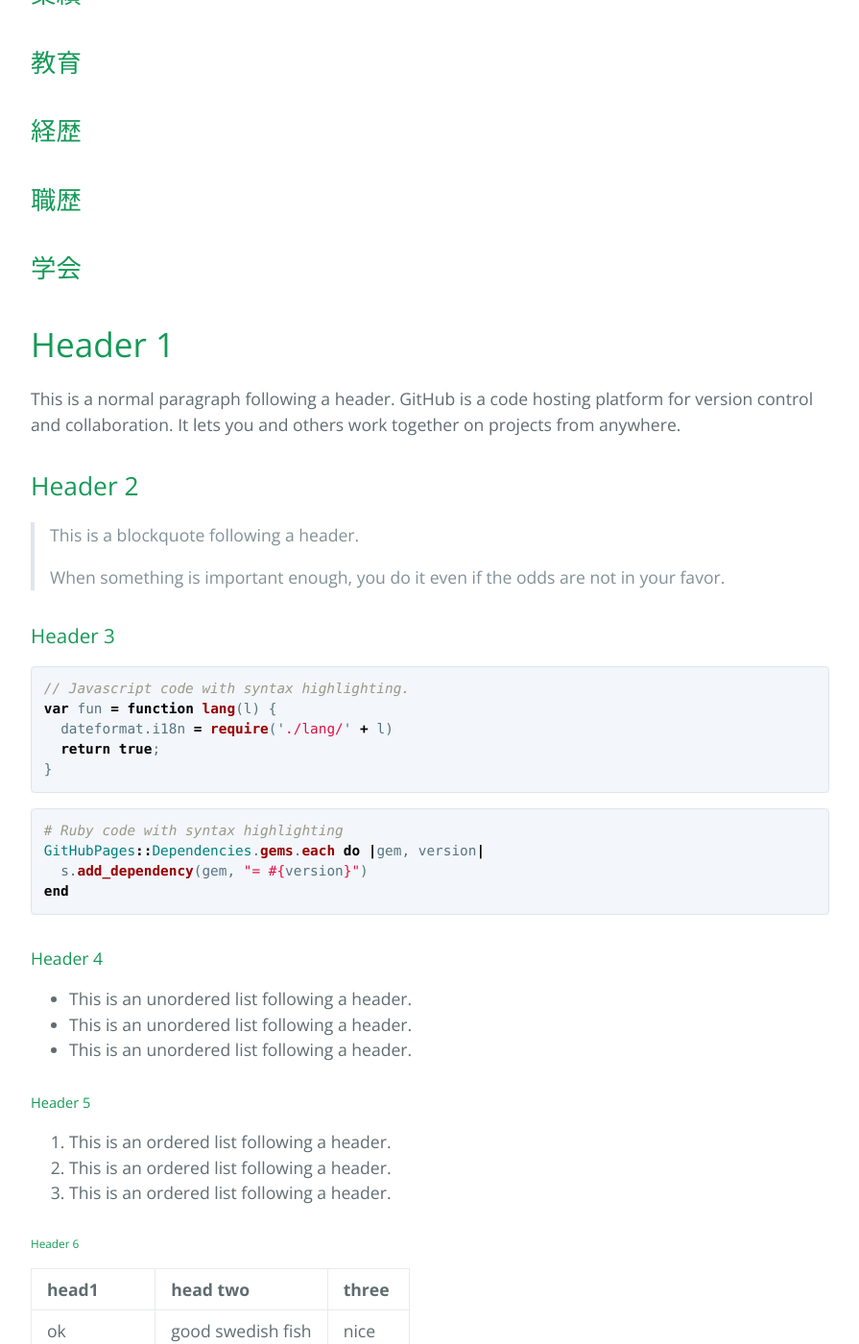
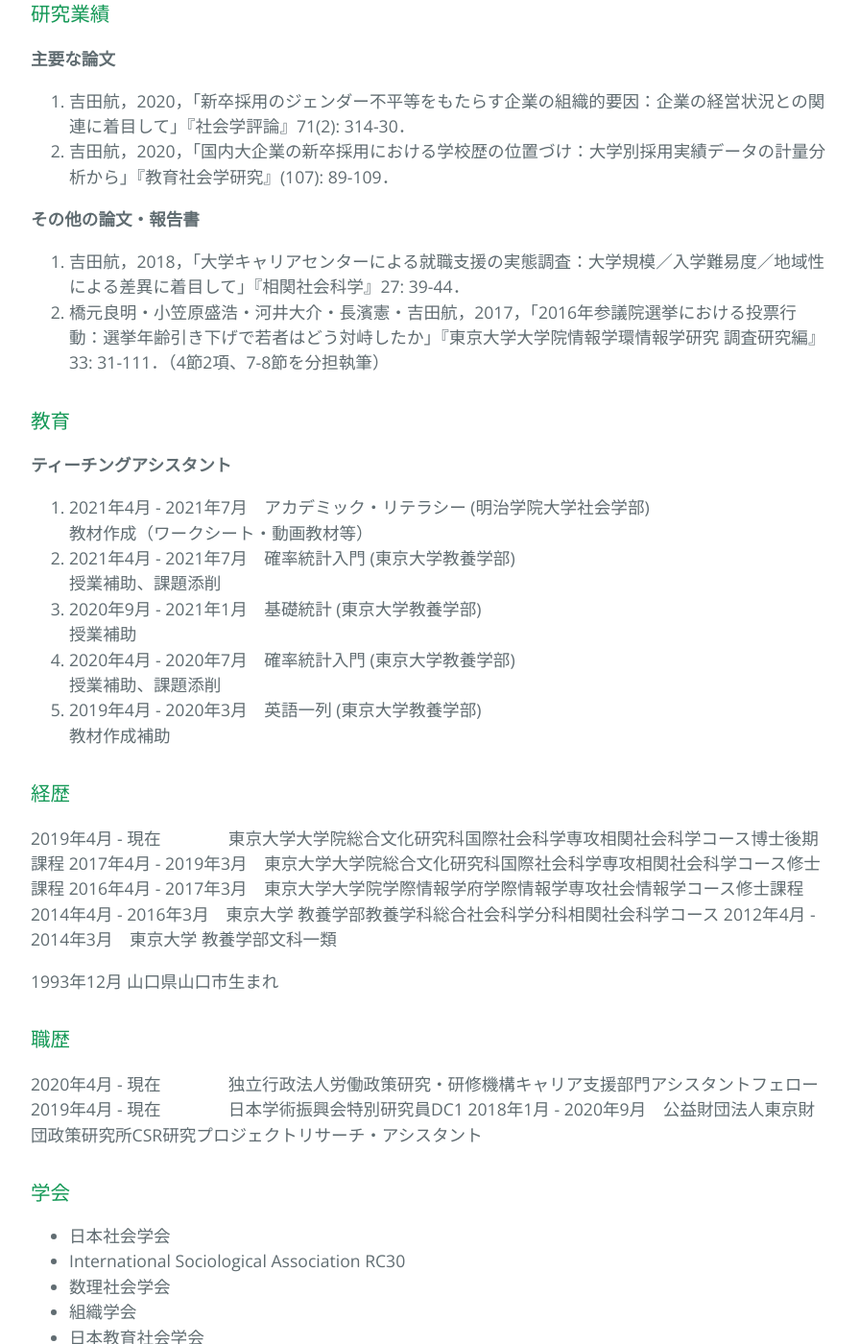
Before and after one commit to WataruYoshidaJP/WataruYoshidaJP.github.io, a Jekyll site: the page built from index.md, in a window 1280 px wide and 1400 px high, scrolled down 546 px. Shown: the whole window at 96% size, without its empty margins (192-1087 px from the left). Built offline with Jekyll 4.4.1, drawn with Linux system fonts in a browser that asks for light colours; the repository's description, which GitHub fills in, is left out; some of the changed text lies outside the part shown.

Commit message:
Add Profile

````diff
--- a/index.md
+++ b/index.md
@@ -6,128 +6,60 @@ layout: default
 
 [researchmap](https://researchmap.jp/w_yoshida)
 
-※以下作成途中です（2021年4月5日）
+国内大企業の採用行動を研究しています。企業調査データの計量分析から、「企業内のさまざまな施策・慣行は、採用行動にどのような効果をもたらすのか」「景気や社会状況の変化は、企業の採用実績にいかなる影響を及ぼすのか」などの問いに取り組んでいます。
 
-## 研究
+詳しいプロフィールは[こちら](./profile.html)
 
-## 業績
+### 研究業績
 
-## 教育
+**主要な論文**
 
-## 経歴
+1.  吉田航，2020，「新卒採用のジェンダー不平等をもたらす企業の組織的要因：企業の経営状況との関連に着目して」『社会学評論』71(2): 314-30．
+2.  吉田航，2020，「国内大企業の新卒採用における学校歴の位置づけ：大学別採用実績データの計量分析から」『教育社会学研究』(107): 89-109．
 
-## 職歴
+**その他の論文・報告書**
 
-## 学会
+1.  吉田航，2018，「大学キャリアセンターによる就職支援の実態調査：大学規模／入学難易度／地域性による差異に着目して」『相関社会科学』27: 39-44．
+2.  橋元良明・小笠原盛浩・河井大介・長濱憲・吉田航，2017，「2016年参議院選挙における投票行動：選挙年齢引き下げで若者はどう対峙したか」『東京大学大学院情報学環情報学研究 調査研究編』33: 31-111．（4節2項、7-8節を分担執筆）
 
-# Header 1
+### 教育
 
-This is a normal paragraph following a header. GitHub is a code hosting platform for version control and collaboration. It lets you and others work together on projects from anywhere.
+**ティーチングアシスタント**
 
-## Header 2
+1.  2021年4月 - 2021年7月　アカデミック・リテラシー (明治学院大学社会学部)
+    教材作成（ワークシート・動画教材等）
+2.  2021年4月 - 2021年7月　確率統計入門  (東京大学教養学部)
+    授業補助、課題添削
+3.  2020年9月 - 2021年1月　基礎統計  (東京大学教養学部)
+    授業補助
+4.  2020年4月 - 2020年7月　確率統計入門  (東京大学教養学部)
+    授業補助、課題添削
+5.  2019年4月 - 2020年3月　英語一列  (東京大学教養学部)
+    教材作成補助
 
-> This is a blockquote following a header.
->
-> When something is important enough, you do it even if the odds are not in your favor.
-
-### Header 3
-
-```js
-// Javascript code with syntax highlighting.
-var fun = function lang(l) {
-  dateformat.i18n = require('./lang/' + l)
-  return true;
-}
-```
-
-```ruby
-# Ruby code with syntax highlighting
-GitHubPages::Dependencies.gems.each do |gem, version|
-  s.add_dependency(gem, "= #{version}")
-end
-```
-
-#### Header 4
-
-*   This is an unordered list following a header.
-*   This is an unordered list following a header.
-*   This is an unordered list following a header.
-
-##### Header 5
-
-1.  This is an ordered list following a header.
-2.  This is an ordered list following a header.
-3.  This is an ordered list following a header.
-
-###### Header 6
-
-| head1        | head two          | three |
-|:-------------|:------------------|:------|
-| ok           | good swedish fish | nice  |
-| out of stock | good and plenty   | nice  |
-| ok           | good `oreos`      | hmm   |
-| ok           | good `zoute` drop | yumm  |
-
-### There's a horizontal rule below this.
-
-* * *
-
-### Here is an unordered list:
-
-*   Item foo
-*   Item bar
-*   Item baz
-*   Item zip
-
-### And an ordered list:
-
-1.  Item one
-1.  Item two
-1.  Item three
-1.  Item four
-
-### And a nested list:
-
-- level 1 item
-  - level 2 item
-  - level 2 item
-    - level 3 item
-    - level 3 item
-- level 1 item
-  - level 2 item
-  - level 2 item
-  - level 2 item
-- level 1 item
-  - level 2 item
-  - level 2 item
-- level 1 item
-
-### Small image
-
-![Octocat](https://github.githubassets.com/images/icons/emoji/octocat.png)
-
-### Large image
-
-![Branching](https://guides.github.com/activities/hello-world/branching.png)
+### 経歴
 
 
-### Definition lists can be used with HTML syntax.
+2019年4月 - 現在　　　　東京大学大学院総合文化研究科国際社会科学専攻相関社会科学コース博士後期課程
+2017年4月 - 2019年3月　東京大学大学院総合文化研究科国際社会科学専攻相関社会科学コース修士課程
+2016年4月 - 2017年3月　東京大学大学院学際情報学府学際情報学専攻社会情報学コース修士課程
+2014年4月 - 2016年3月　東京大学 教養学部教養学科総合社会科学分科相関社会科学コース
+2012年4月 - 2014年3月　東京大学 教養学部文科一類
 
-<dl>
-<dt>Name</dt>
-<dd>Godzilla</dd>
-<dt>Born</dt>
-<dd>1952</dd>
-<dt>Birthplace</dt>
-<dd>Japan</dd>
-<dt>Color</dt>
-<dd>Green</dd>
-</dl>
+1993年12月  山口県山口市生まれ
 
-```
-Long, single-line code blocks should not wrap. They should horizontally scroll if they are too long. This line should be long enough to demonstrate this.
-```
+### 職歴
 
-```
-The final element.
-```
+2020年4月 - 現在　　　　独立行政法人労働政策研究・研修機構キャリア支援部門アシスタントフェロー
+2019年4月 - 現在　　　　日本学術振興会特別研究員DC1
+2018年1月 - 2020年9月　公益財団法人東京財団政策研究所CSR研究プロジェクトリサーチ・アシスタント
+
+### 学会
+
+*   日本社会学会
+*   International Sociological Association RC30
+*   数理社会学会
+*   組織学会
+*   日本教育社会学会
+*   関東社会学会
+*   社会学研究会
````
Also changed, not shown: profile.md (added, +13 -0 lines).
